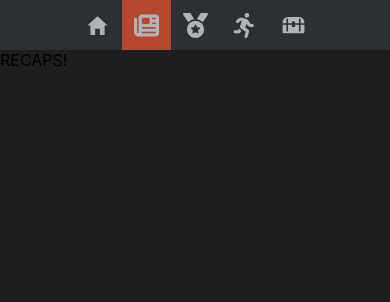
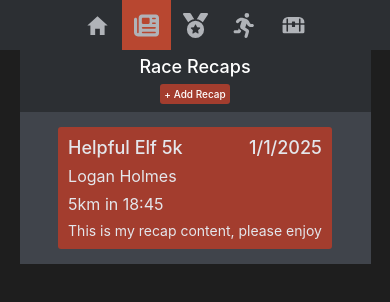
Before and after one commit to realloganholmes/SMRC, a React (Create React App) app in the folder smrc/: page /recaps in a window 390 px wide. Shown: the top 302 px of the page. Built offline with nearby package versions, Linux system fonts and the light colour scheme; sample sign-in values are in the browser's storage.

Commit message:
RFG and articles

```diff
--- a/smrc/src/Pages/Coolers/coolers.js
+++ b/smrc/src/Pages/Coolers/coolers.js
@@ -74,6 +74,7 @@ const Coolers = () => {
 
     // Validate duplicate cooler nominations by making sure no cooler within 6 days either side. If so, they have wrong date or its a duplicate
     // Look into forced select of an existing user
+    // Read nominator name from user account
     return (
         <div className="container">
             <div className="content">
--- a/smrc/src/Pages/RFG/rfg.css
+++ b/smrc/src/Pages/RFG/rfg.css
@@ -0,0 +1,149 @@
+.container {
+    width: 100%;
+    display: flex;
+    justify-content: center;
+}
+
+.content {
+    width: 90%;
+    max-width: 1000px;
+    color: white;
+    border-radius: 5px;
+}
+
+.header-content {
+    position: sticky;
+    top: 50px;
+    background-color: var(--navbar-color);
+    display: flex;
+    flex-direction: row;
+    justify-content: center;
+    font-weight: 500;
+}
+
+.header-text {
+    padding: 15px;
+    line-height: 35px;
+    font-size: 35px;
+}
+
+.nominate-button {
+    font-size: 16px;
+    position: absolute;
+    top: 15px;
+    right: 15px;
+    background-color: var(--button-color);
+    padding: 7px;
+    border-radius: 3px;
+}
+
+.nominate-button:hover {
+    background-color: var(--button-hover);
+    cursor: pointer;
+}
+
+.body-content {
+    background-color: var(--navbar-hover);
+    color: black;
+    padding: 15px;
+    display: flex;
+    flex-direction: row;
+    align-items: center;
+    color: var(--text-color);
+}
+
+.rfg-content {
+    width: 90%;
+    display: flex;
+    justify-content: space-between;
+    height: 280px;
+}
+
+.rfg-content>div {
+    display: flex;
+    flex-direction: column;
+    align-items: center;
+    justify-content: end;
+    height: 100%;
+    flex: 1;
+    overflow: hidden;
+}
+
+.rfg-content>div>div {
+    display: flex;
+    align-items: end;
+    justify-content: center;
+    padding-bottom: 10px;
+    font-size: 30px;
+}
+
+.runner-name {
+    font-size: 30px !important;
+}
+
+.rfg-first {
+    width: 100%;
+    height: 200px;
+    background-color: red;
+}
+
+.rfg-second {
+    width: 100%;
+    height: 150px;
+    background-color: red;
+}
+
+.rfg-third {
+    width: 100%;
+    height: 100px;
+    background-color: red;
+}
+
+@media(max-width: 950px) {
+    .header-content {
+        flex-direction: column;
+        align-items: center;
+    }
+
+    .header-text {
+        font-size: 18px;
+        line-height: 18px;
+        padding: 8px;
+    }
+
+    .nominate-button {
+        font-size: 10px;
+        padding: 4px;
+    }
+
+    .nominate-button {
+        position: relative;
+        top: 0;
+        left: 0;
+        margin-bottom: 8px;
+    }
+
+    .nominee-title-container {
+        font-size: 18px;
+    }
+
+    .runner-name {
+        font-size: 12px !important;
+    }
+
+    .rfg-content {
+        height: 150px;
+    }
+
+    .rfg-first {
+        height: 100px;
+    }
+
+    .rfg-second {
+        height: 80px;
+    }
+
+    .rfg-third {
+        height: 60px;
+    }
+}
--- a/smrc/src/Pages/RFG/rfg.js
+++ b/smrc/src/Pages/RFG/rfg.js
@@ -1,6 +1,32 @@
+import './rfg.css';
+
 const RFG = () => {
     return (
-        <div>RFG!</div>
+        <div className="container">
+            <div className="content">
+                <div className="header-content">
+                    <div className="header-text">
+                        RFG Standings
+                    </div>
+                </div>
+                <div className="body-content">
+                    <div className="rfg-content">
+                        <div>
+                            <div className="runner-name">Eggs</div>
+                            <div className="rfg-second">2</div>
+                        </div>
+                        <div>
+                            <div className="runner-name">Wolverine</div>
+                            <div className="rfg-first">1</div>
+                        </div>
+                        <div>
+                            <div className="runner-name">Joe The Show</div>
+                            <div className="rfg-third">3</div>
+                        </div>
+                    </div>
+                </div>
+            </div>
+        </div>
     );
 }
 
--- a/smrc/src/Pages/Recaps/recaps.css
+++ b/smrc/src/Pages/Recaps/recaps.css
@@ -0,0 +1,108 @@
+.container {
+    width: 100%;
+    display: flex;
+    justify-content: center;
+}
+
+.content {
+    width: 90%;
+    max-width: 1000px;
+    color: white;
+    border-radius: 5px;
+}
+
+.header-content {
+    position: sticky;
+    top: 50px;
+    background-color: var(--navbar-color);
+    display: flex;
+    flex-direction: row;
+    justify-content: center;
+    font-weight: 500;
+}
+
+.header-text {
+    padding: 15px;
+    line-height: 35px;
+    font-size: 35px;
+}
+
+.nominate-button {
+    font-size: 16px;
+    position: absolute;
+    top: 15px;
+    right: 15px;
+    background-color: var(--button-color);
+    padding: 7px;
+    border-radius: 3px;
+}
+
+.nominate-button:hover {
+    background-color: var(--button-hover);
+    cursor: pointer;
+}
+
+.body-content {
+    background-color: var(--navbar-hover);
+    color: black;
+    padding: 15px;
+    display: flex;
+    flex-direction: column;
+    gap: 15px;
+    color: var(--text-color);
+}
+
+.nominee-content {
+    background-color: var(--button-color);
+    padding: 10px;
+    border-radius: 3px;
+    display: flex;
+    flex-direction: column;
+    gap: 8px;
+}
+
+.nominee-title-container {
+    display: flex;
+    flex-direction: row;
+    justify-content: space-between;
+    font-size: 20px;
+    font-weight: 500;
+}
+
+.nominator-comment {
+    font-size: 14px;
+}
+
+.nominator-name {
+    font-size: 14px;
+    color: var(--text-hover);
+}
+
+@media(max-width: 950px) {
+    .header-content {
+        flex-direction: column;
+        align-items: center;
+    }
+
+    .header-text {
+        font-size: 18px;
+        line-height: 18px;
+        padding: 8px;
+    }
+
+    .nominate-button {
+        font-size: 10px;
+        padding: 4px;
+    }
+
+    .nominate-button {
+        position: relative;
+        top: 0;
+        left: 0;
+        margin-bottom: 8px;
+    }
+
+    .nominee-title-container {
+        font-size: 18px;
+    }
+}
--- a/smrc/src/Pages/Recaps/recaps.js
+++ b/smrc/src/Pages/Recaps/recaps.js
@@ -1,6 +1,52 @@
+import { useState } from 'react';
+import './recaps.css';
+
 const Recaps = () => {
+    const [recaps, setRCP] = useState([
+        {
+            racer: 'Logan Holmes',
+            distance: '5km',
+            time: '18:45',
+            raceName: 'Helpful Elf 5k',
+            date: '1/1/2025',
+            content: 'This is my recap content, please enjoy'
+        }
+    ]);
+
+    // Allow word, pdf, or plain text.
+    // Search filter by distance, date range, title, racer
     return (
-        <div>RECAPS!</div>
+        <div className="container">
+            <div className="content">
+                <div className="header-content">
+                    <div className="header-text">
+                        Race Recaps
+                    </div>
+                    <div className="nominate-button">
+                        + Add Recap
+                    </div>
+                </div>
+                <div className="body-content">
+                    {recaps.map((recap) => (
+                        <div className="nominee-content">
+                            <div className="nominee-title-container">
+                                <div>{recap.raceName}</div>
+                                <div>{recap.date}</div>
+                            </div>
+                            <div>
+                                {recap.racer}
+                            </div>
+                            <div>
+                                <div>{recap.distance} in {recap.time}</div>
+                            </div>
+                            <div className="nominator-comment">
+                                {recap.content}
+                            </div>
+                        </div>
+                    ))}
+                </div>
+            </div>
+        </div>
     );
 }
 
```
